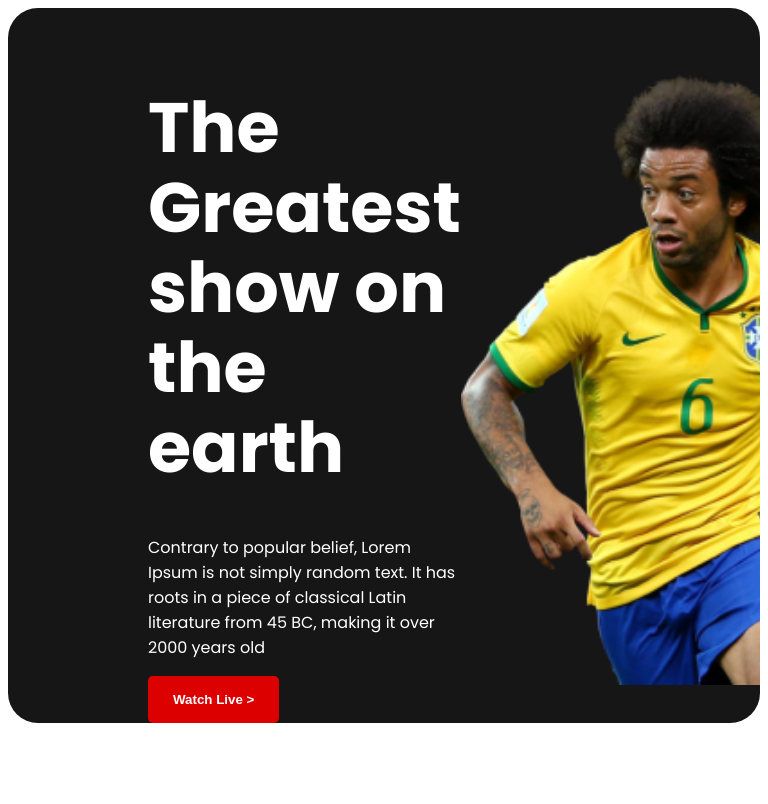
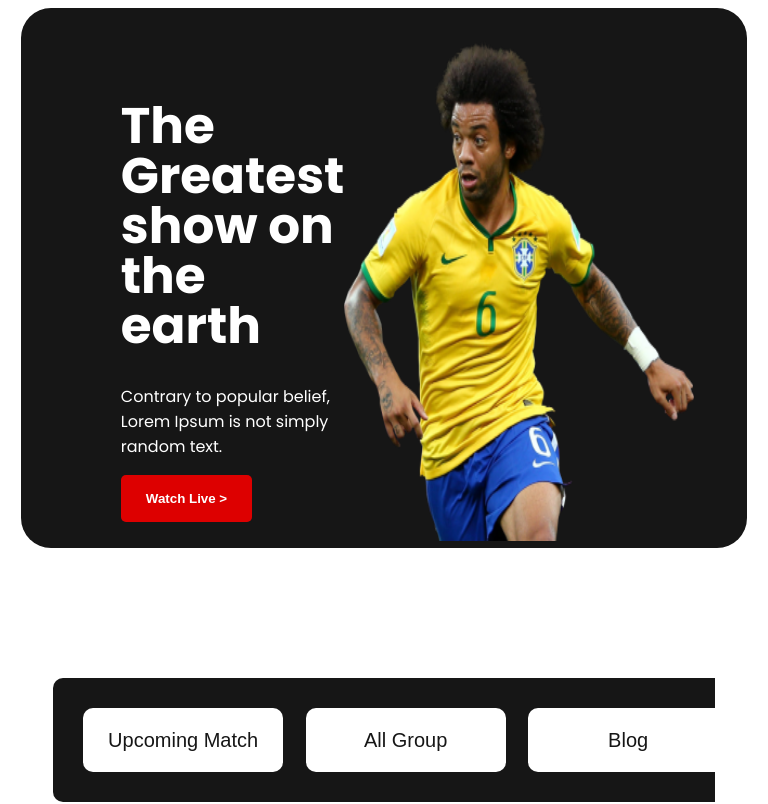
Before and after one commit to anayet2243/assignment-2, a plain HTML site: page Upcoming-Match-page/index.html in a window 768 px wide. Shown: the top 804 px of the page. Drawn offline with Linux system fonts and the light colour scheme.

Commit message:
page res

```diff
--- a/Upcoming-Match-page/index.html
+++ b/Upcoming-Match-page/index.html
@@ -21,8 +21,8 @@
                 <div class="header-info">
                     <h1 class="header-title">The Greatest show on the earth</h1>
                     <p class="header-text">Contrary to popular belief, Lorem Ipsum is not simply
-                      random text. It has roots in a piece of classical Latin literature
-                      from 45 BC, making it over 2000 years old</p>
+                      random text. <span>It has roots in a piece of classical Latin literature
+                        from 45 BC, making it over 2000 years old</span></p>
                     <button class="watch-live-button">Watch Live > </button>
                 </div>
                 <div class="header-banner">
--- a/Upcoming-Match-page/style.css
+++ b/Upcoming-Match-page/style.css
@@ -256,3 +256,51 @@ body{
 
       }
       /* Tablet device */
+       @media screen and (min-width:768px) and (max-width:1023px)  {
+
+        .header{
+          justify-content: space-between;
+          padding: 33px 100px 0px 100px;
+        }
+        .header-title{
+          font-size: 50px;
+          font-weight: 700;
+          color: white;
+          line-height: 50px;
+
+
+         }
+        .header-banner img{
+          width: 350px;
+          height: 500px;
+
+        }
+        .header-text span{
+          display: none;
+        }
+        .live-match-section{
+          flex-direction: column;
+        }
+        .important-link-button{
+          display: flex;
+          justify-content: space-between;
+          height: auto;
+          width: 645px;
+          margin-bottom: 30px;
+        }
+        .important-link-button button{
+          width: 200px;
+        }
+        .live-matches{
+          grid-template-columns: repeat(2, 1fr);
+        }
+        #color-red{
+          display: block;
+          margin-top: -70px;
+        }
+      }
+      .footer-bottom ul{
+        display: grid;
+        grid-template-columns: repeat(4, 1fr);
+        padding-right: 80px;
+      }
```
